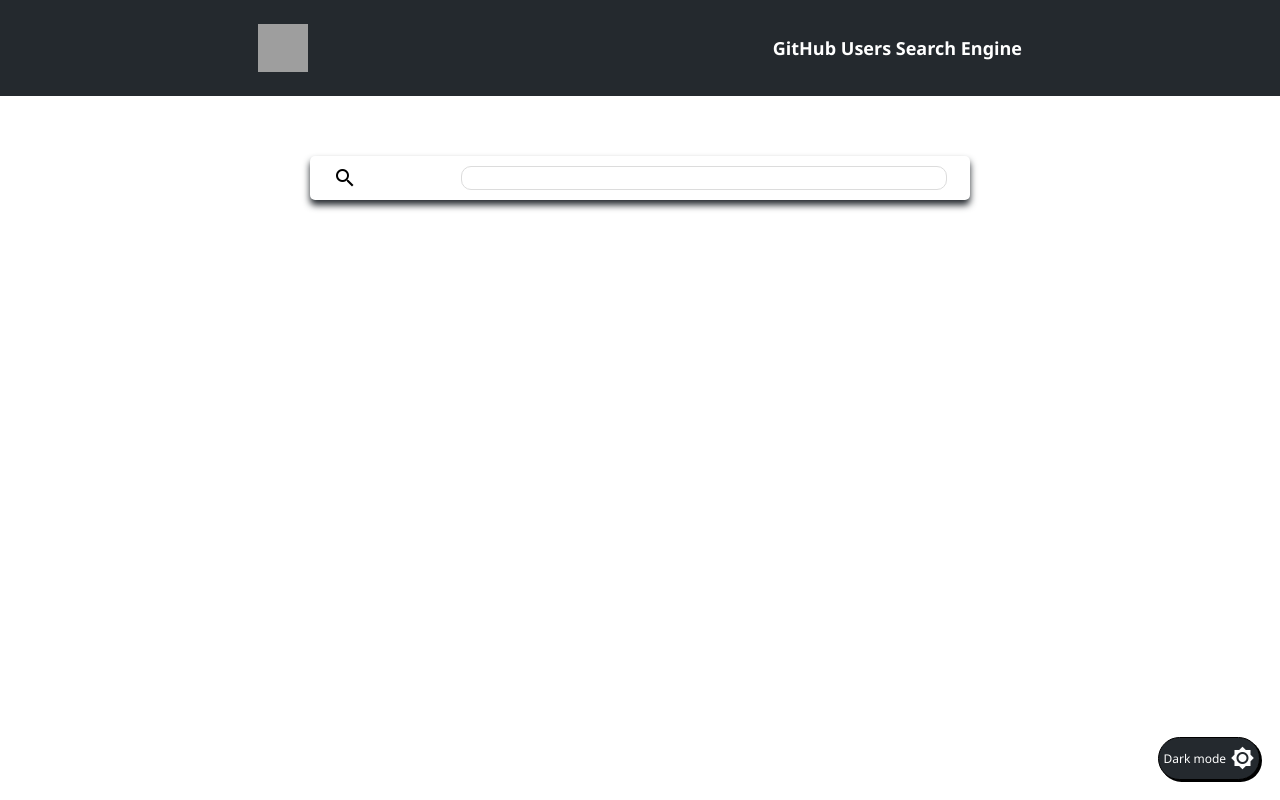
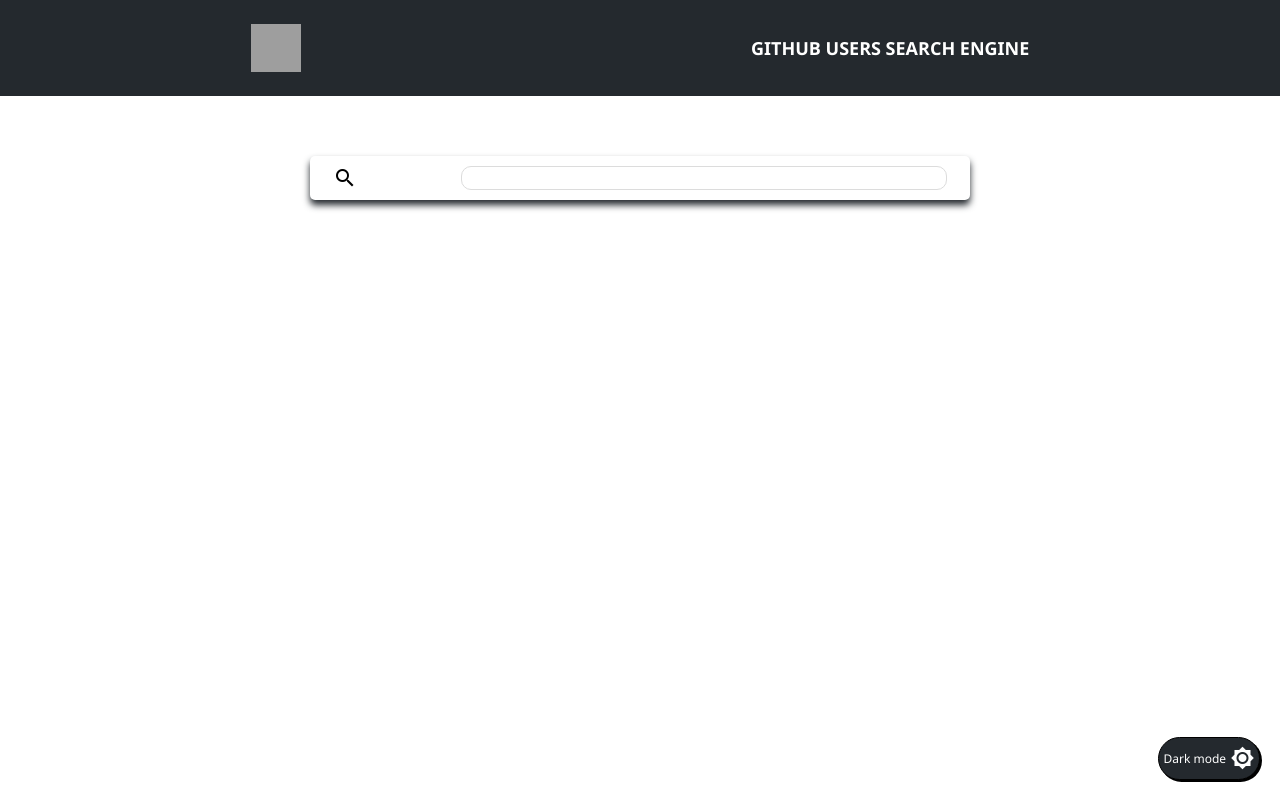
Before and after one commit to luisacherrera/angular-test-nuvolar, an Angular app: page / in a window 1280 px wide. Built offline with nearby package versions, Linux system fonts and the light colour scheme; grey boxes are pictures that could not be loaded.

Commit message:
small details

```diff
--- a/src/app/app.component.scss
+++ b/src/app/app.component.scss
@@ -9,6 +9,7 @@
 
     h1 {
         font-size: 18px;
+        text-transform: uppercase;
     }
 }
 
--- a/src/index.html
+++ b/src/index.html
@@ -5,7 +5,7 @@
   <title>GitHub Users Search Engine</title>
   <base href="/">
   <meta name="viewport" content="width=device-width, initial-scale=1">
-  <link rel="icon" type="image/x-icon" href="favicon.ico">
+  <link rel="icon" type="image/x-icon" href="assets/favicon.png">
   <link href="https://fonts.googleapis.com/icon?family=Material+Icons" rel="stylesheet">
 </head>
 <body>
```
Also changed, not shown: src/assets/favicon.png (added).
